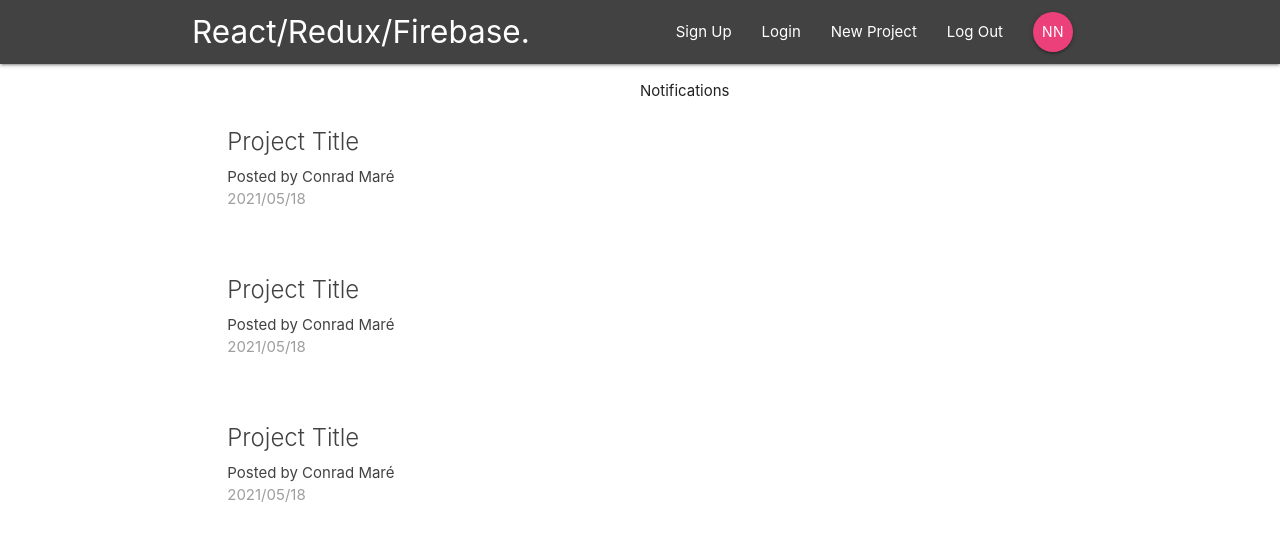
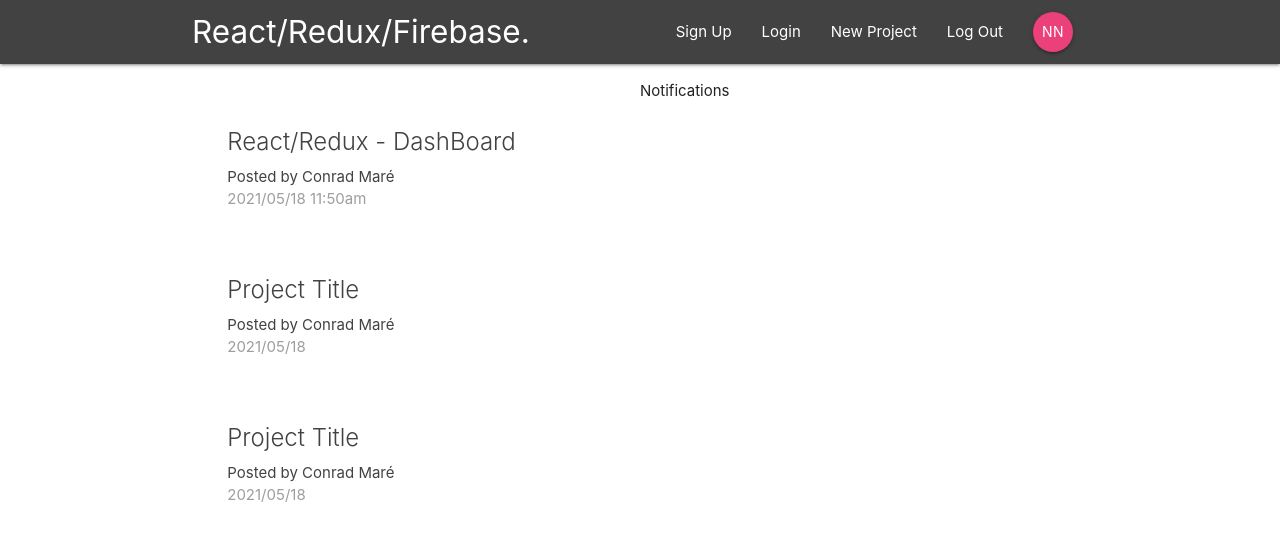
Before and after one commit to ConradMar3/React_V1.1, a React (Create React App) app in the folder React_Project2/react-redux-firebase/: page / in a window 1280 px wide. Shown: the top 540 px of the page. Built offline with nearby package versions, Linux system fonts and the light colour scheme.

Commit message:
2021/05/18 (am)

```diff
--- a/React_Project2/react-redux-firebase/src/components/projects/ProjectList.js
+++ b/React_Project2/react-redux-firebase/src/components/projects/ProjectList.js
@@ -6,9 +6,9 @@
 
             <div className="card z-depth-0 project-summary">
                 <div className="card-content grey-text text-darken-3">
-                    <span className="card-title">Project Title</span>
+                    <span className="card-title">React/Redux - DashBoard</span>
                     <p>Posted by Conrad Maré</p>
-                    <p className="grey-text">2021/05/18</p>
+                    <p className="grey-text">2021/05/18 11:50am</p>
                 </div>
             </div>
 
```
